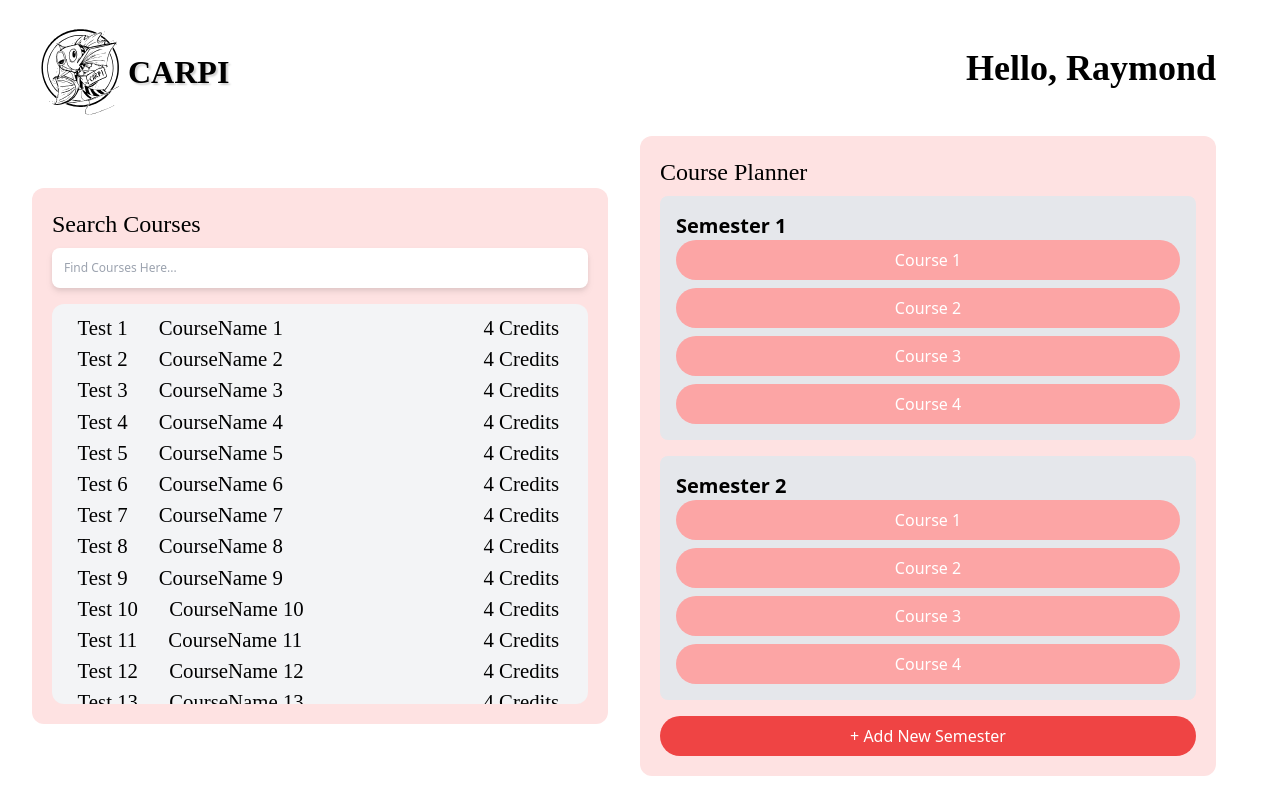
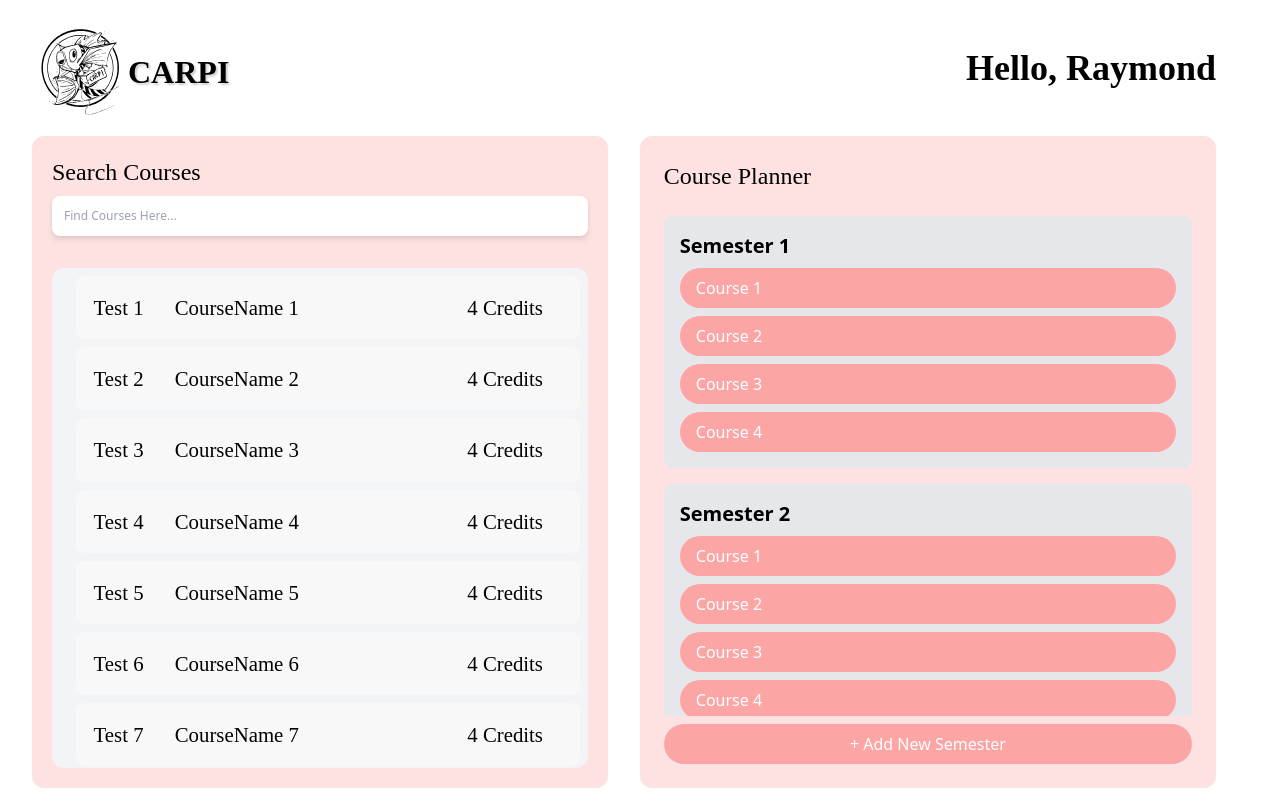
Before and after one commit to CARPI-Bot/CARPI-Site, a React (Create React App) app: page / in a window 1280 px wide. Both pictures are taken after a click on the picture 640 px from the left and 400 px from the top of the page. Built offline with nearby package versions, Linux system fonts and the light colour scheme; a web font is replaced by a local one.

Commit message:
Updated Heights and fonts

```diff
--- a/src/components/Courses.jsx
+++ b/src/components/Courses.jsx
@@ -15,7 +15,7 @@ const Courses = ({ courses }) => {
 
   return (
     <div
-      className="bg-gray-100 bg-contain p-2 mt-4 rounded-xl"
+      className="bg-gray-100 bg-contain p-2 mt-8 rounded-xl max-h-full"
       style={styles.Container}
     >
       {courses.map((course, index) => (
@@ -50,7 +50,7 @@ const Courses = ({ courses }) => {
 
 const styles = {
   Container: {
-    maxHeight: '400px',
+    maxHeight: '500px', // Increased max height for a larger view
     overflowY: 'scroll',
   },
   Course: {
@@ -59,6 +59,10 @@ const styles = {
     marginLeft: '1em',
     justifyContent: 'space-between',
     cursor: 'pointer',
+    padding: '1em',
+    backgroundColor: '#f8f8f8',
+    borderRadius: '8px',
+    marginBottom: '8px',
   },
   Names: {
     display: 'flex',
@@ -82,7 +86,7 @@ const styles = {
     marginRight: '1em',
   },
   CourseBlurb: {
-    marginLeft: '1em',
+    marginLeft: '2em',
     marginTop: '0.5em',
     fontSize: '1em',
     color: '#555',
--- a/src/components/Planner.jsx
+++ b/src/components/Planner.jsx
@@ -1,7 +1,7 @@
 import React, { useState } from 'react';
 import Courses from '../components/Courses';
 
-const SearchCourse = () => {
+const Planner = () => {
   const [semesters, setSemesters] = useState([
     { id: 1, courses: ['Course 1', 'Course 2', 'Course 3', 'Course 4'] },
     { id: 2, courses: ['Course 1', 'Course 2', 'Course 3', 'Course 4'] },
@@ -13,17 +13,19 @@ const SearchCourse = () => {
   };
 
   return (
-    <div className="bg-red-100 bg-contain w-6/12 p-5 ml-8 rounded-xl">
-      <h1 className="text-left text-2xl pb-2">Course Planner</h1>
-      <div className="space-y-4">
+    <div className="bg-red-100 bg-contain w-6/12 p-6 ml-8 rounded-xl min-h-[600px]">
+      <h1 className="text-left text-2xl pb-6">Course Planner</h1>
+      <div className="space-y-4 max-h-[500px] overflow-y-auto min-h-[500px]">
         {semesters.map((semester) => (
           <div key={semester.id} className="bg-gray-200 p-4 rounded-lg">
-            <h2 className="text-xl font-semibold">Semester {semester.id}</h2>
+            <h2 className="text-xl pb-2 font-semibold">
+              Semester {semester.id}
+            </h2>
             <div className="space-y-2">
               {semester.courses.map((course, index) => (
                 <div
                   key={index}
-                  className="bg-red-300 text-white text-center py-2 rounded-full"
+                  className="bg-red-300 text-white text-left py-2 px-4 rounded-full"
                 >
                   {course}
                 </div>
@@ -34,7 +36,7 @@ const SearchCourse = () => {
       </div>
       <button
         onClick={addSemester}
-        className="mt-4 bg-red-500 text-white py-2 px-4 rounded-full w-full"
+        className="mt-2 bg-red-300 text-white py-2 px-4 rounded-full w-full"
       >
         + Add New Semester
       </button>
@@ -42,4 +44,4 @@ const SearchCourse = () => {
   );
 };
 
-export default SearchCourse;
+export default Planner;
--- a/src/components/SearchCourse.jsx
+++ b/src/components/SearchCourse.jsx
@@ -1,20 +1,22 @@
 import Courses from '../components/Courses';
+
 const courseData = Array.from({ length: 2000 }, (_, index) => ({
   id: `Test ${index + 1}`,
   name: `CourseName ${index + 1}`,
   credits: 4,
   description: `This is a brief description of Course ${index + 1}.`,
 }));
+
 const SearchCourse = () => {
   return (
-    <div className="bg-red-100 bg-contain w-6/12 p-5 ml-8 rounded-xl">
-      <h1 className="text-left text-2xl pb-2 ">Search Courses</h1>
+    <div className="bg-red-100 bg-contain w-6/12 p-5 ml-8 rounded-xl min-h-[600px]">
+      <h1 className="text-left text-2xl pb-2">Search Courses</h1>
       <input
         type="text"
         className="drop-shadow-md w-full p-3 rounded-lg text-xs"
         placeholder="Find Courses Here..."
       />
-      <div>
+      <div className="mt-4">
         <Courses courses={courseData} />
       </div>
     </div>
--- a/src/components/page-2.jsx
+++ b/src/components/page-2.jsx
@@ -12,6 +12,7 @@ const Page2 = () => {
       </div>
       <div style={styles.courses}>
         <SearchCourse></SearchCourse>
+        {/* <SearchCourse></SearchCourse> */}
         <Planner></Planner>
       </div>
     </div>
```
